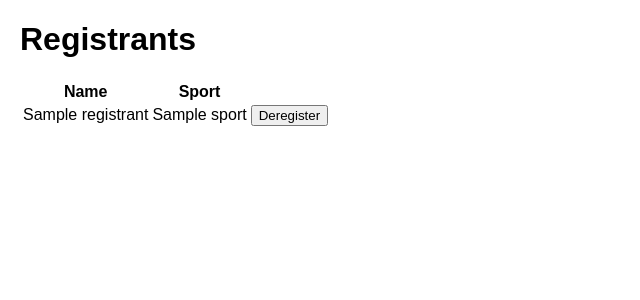
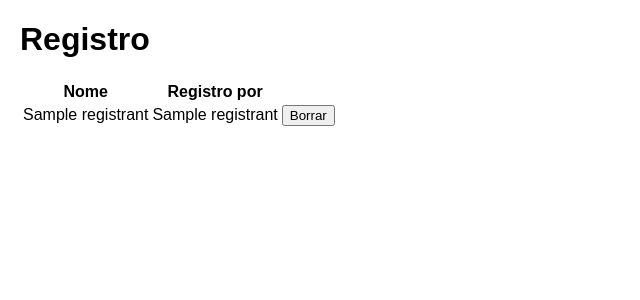
Before and after one commit to thealexsada/rifadenomes, a Flask app: template rifadenomes/templates/registrants.html in a window 1280 px wide. Shown: the top 300 px of the page, without its empty margins (0-640 px from the left). Run offline with Flask 3, Linux system fonts and the light colour scheme; the template is opened without the code that fills it: most values are stand-ins (such as "Sample title", 1, 10 or a date in 2020); some libraries are stand-ins or nearby versions.

Commit message:
Tue, Nov 19, 2024, 7:40 PM +13:00

```diff
--- a/rifadenomes/app.py
+++ b/rifadenomes/app.py
@@ -45,6 +45,11 @@ def register():
     # Confirm registration
     return redirect("/registrants")
 
+@app.route("/registrants")
+def registrants():
+    registrants = db.execute("SELECT * FROM registrants")
+    return render_template("registrants.html", registrants=registrants)
+
 
 @app.route('/nomes', methods=['GET'])
 def nomes():
--- a/rifadenomes/templates/registrants.html
+++ b/rifadenomes/templates/registrants.html
@@ -1,12 +1,12 @@
 {% extends "layout.html" %}
 
 {% block body %}
-    <h1>Registrants</h1>
-    <table>
+    <h1>Registro</h1>
+    <table id="dicionario">
         <thead>
             <tr>
-                <th>Name</th>
-                <th>Sport</th>
+                <th>Nome</th>
+                <th>Registro por</th>
                 <th></th>
             </tr>
         </thead>
@@ -14,11 +14,11 @@
             {% for registrant in registrants %}
                 <tr>
                     <td>{{ registrant.name }}</td>
-                    <td>{{ registrant.sport }}</td>
+                    <td>{{ registrant.registrant }}</td>
                     <td>
                         <form action="/deregister" method="post">
                             <input name="id" type="hidden" value="{{ registrant.id }}">
-                            <button type="submit">Deregister</button>
+                            <button type="submit">Borrar</button>
                         </form>
                     </td>
                 </tr>
```
Also changed, not shown: rifadenomes/templates/index.html (+0 -25 lines).
